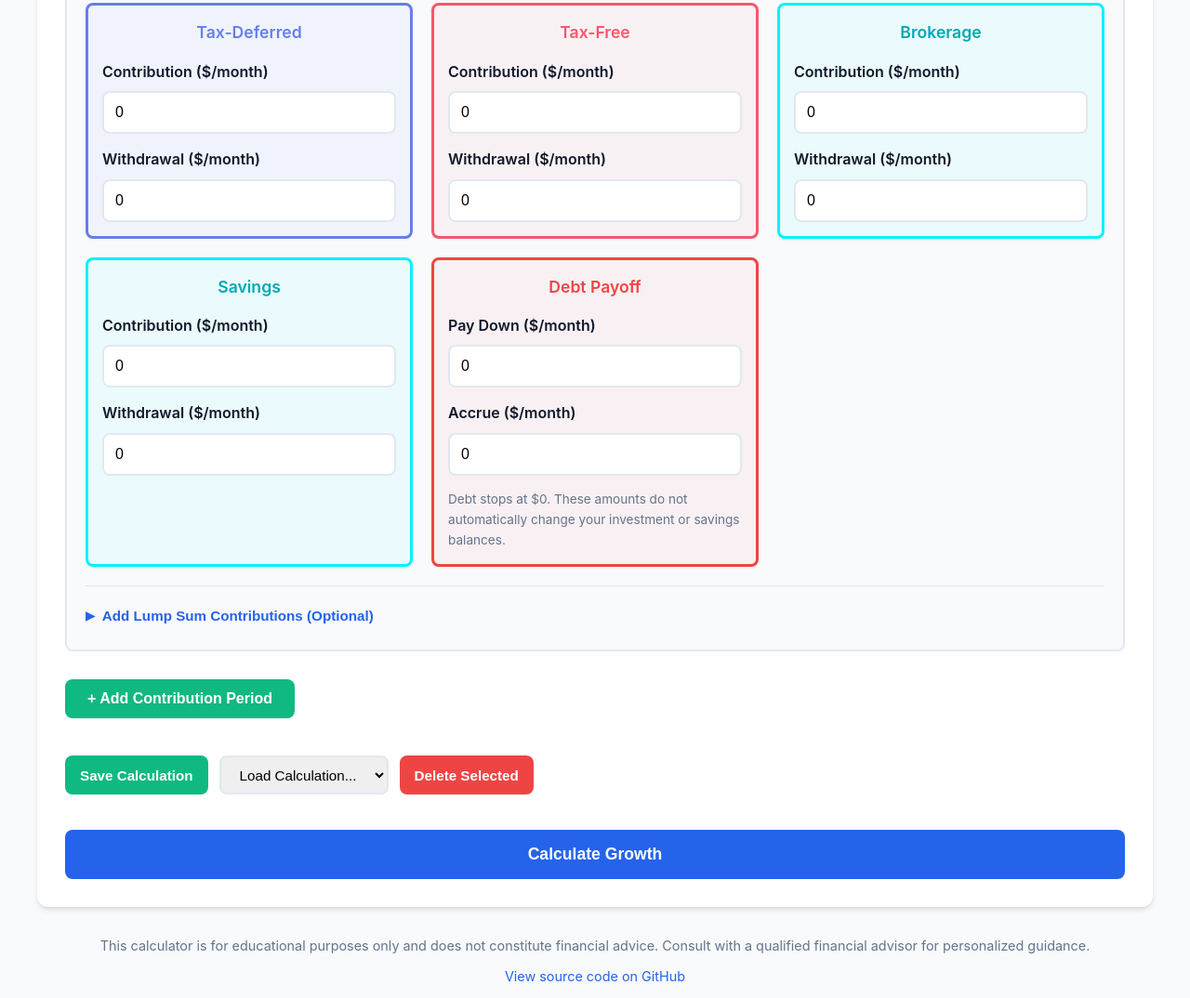
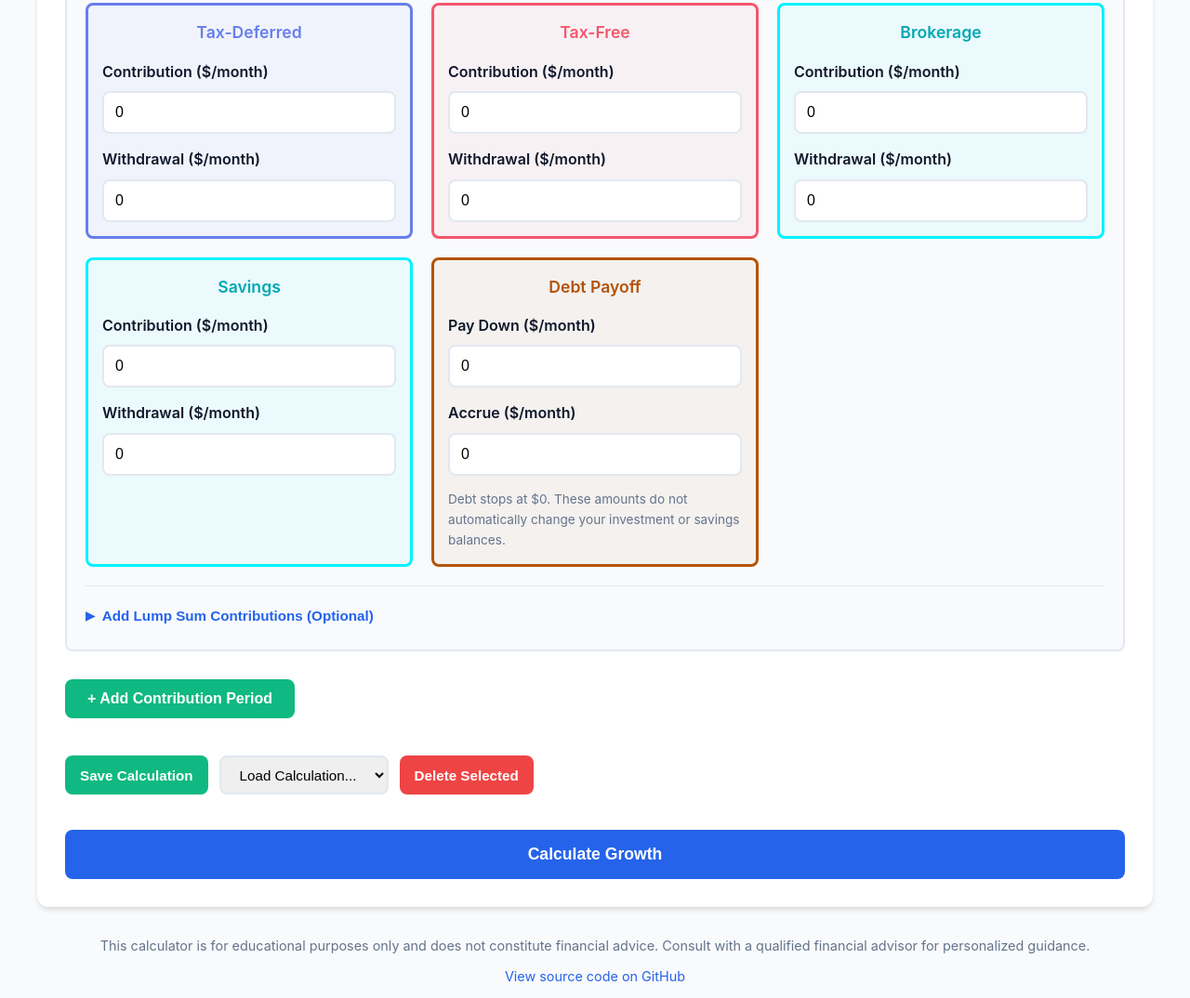
Before and after one commit to tmetz/ma, a plain HTML site: page index.html in a window 1280 px wide. Shown: the part 1802-2876 px from the top of the page at 93% size. Drawn offline with Linux system fonts and the light colour scheme.

Commit message:
Use amber styling for debt input groups
Co-authored-by: Copilot <223556219+Copilot@users.noreply.github.com>

```diff
--- a/styles.css
+++ b/styles.css
@@ -401,12 +401,12 @@ small {
 }
 
 .debt-group {
-    border-color: var(--danger-color);
-    background-color: rgba(239, 68, 68, 0.05);
+    border-color: #b45309;
+    background-color: rgba(180, 83, 9, 0.05);
 }
 
 .debt-group h5 {
-    color: var(--danger-color);
+    color: #b45309;
 }
 
 .account-group .input-group {
```
